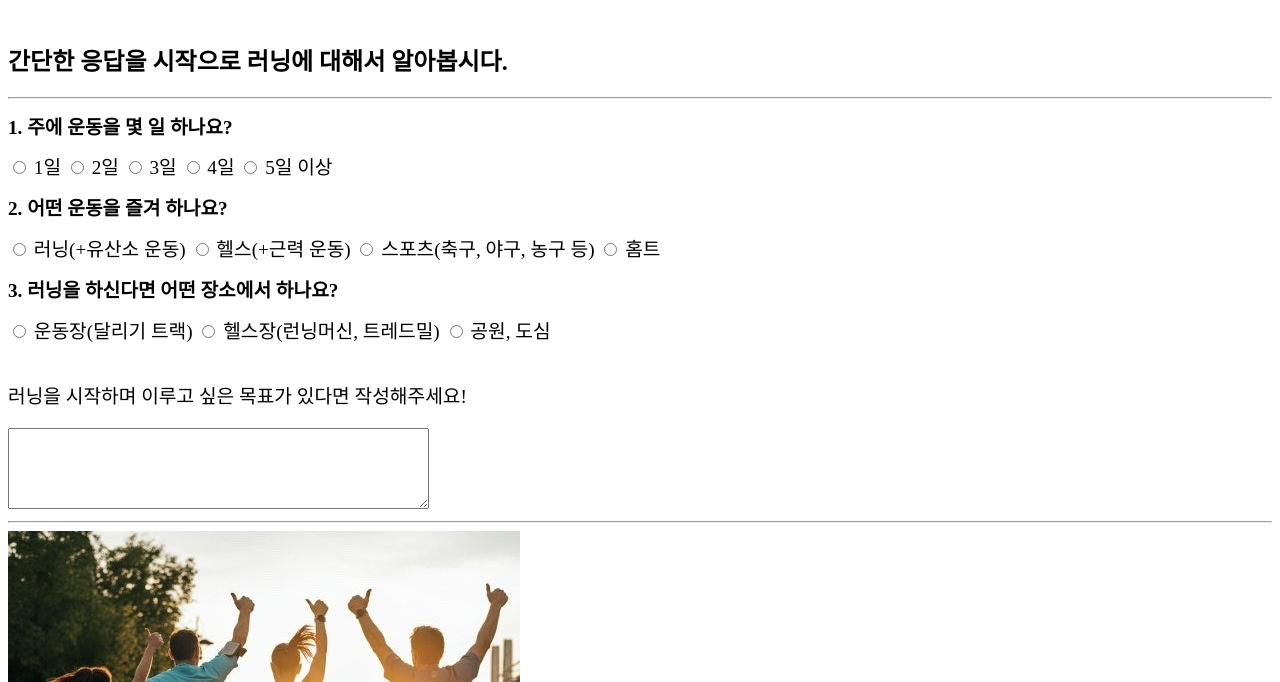
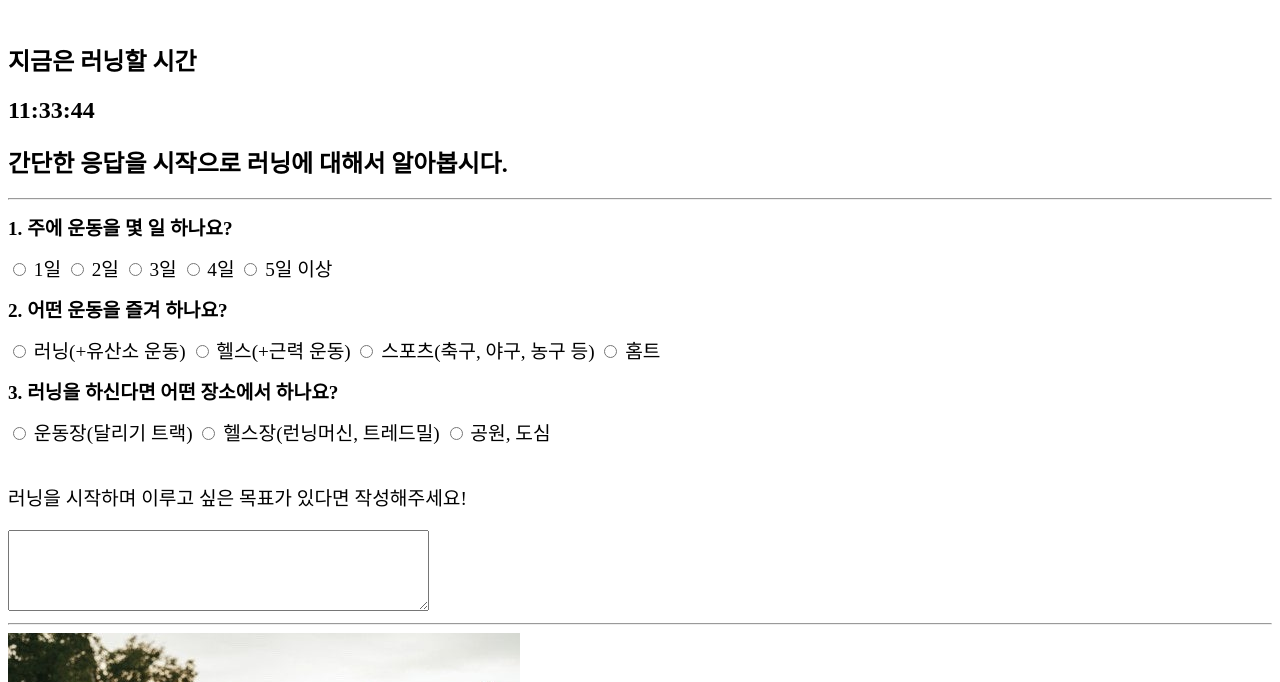
Before and after one commit to JSB-1/Jsbrun2, a plain HTML site: page index.html in a window 1280 px wide. Shown: the part 118-800 px from the top of the page. Drawn offline with Linux system fonts and the light colour scheme.

Commit message:
Add files via upload

```diff
--- a/index.html
+++ b/index.html
@@ -14,6 +14,18 @@
     <div style="font-size: xx-large;">
         <h1 style="background-color: rgb(77, 78, 121); text-align: center;"><span style="color: aliceblue;">Running</span></h1>
     </div>
+
+    <h2>지금은 러닝할 시간 </h2>
+    <h2 id="clock"></h2>
+    <script>
+        function setClock(){
+            let now = new Date();
+            let s = now.getHours() + ':' + now.getMinutes() + ':' + now.getSeconds();
+            document.getElementById('clock').innerHTML = s;
+            setTimeout('setClock()', 1000);
+        }
+        setClock();
+    </script>
     <h2> 간단한 응답을 시작으로 러닝에 대해서 알아봅시다.</h2>
 
 
```
